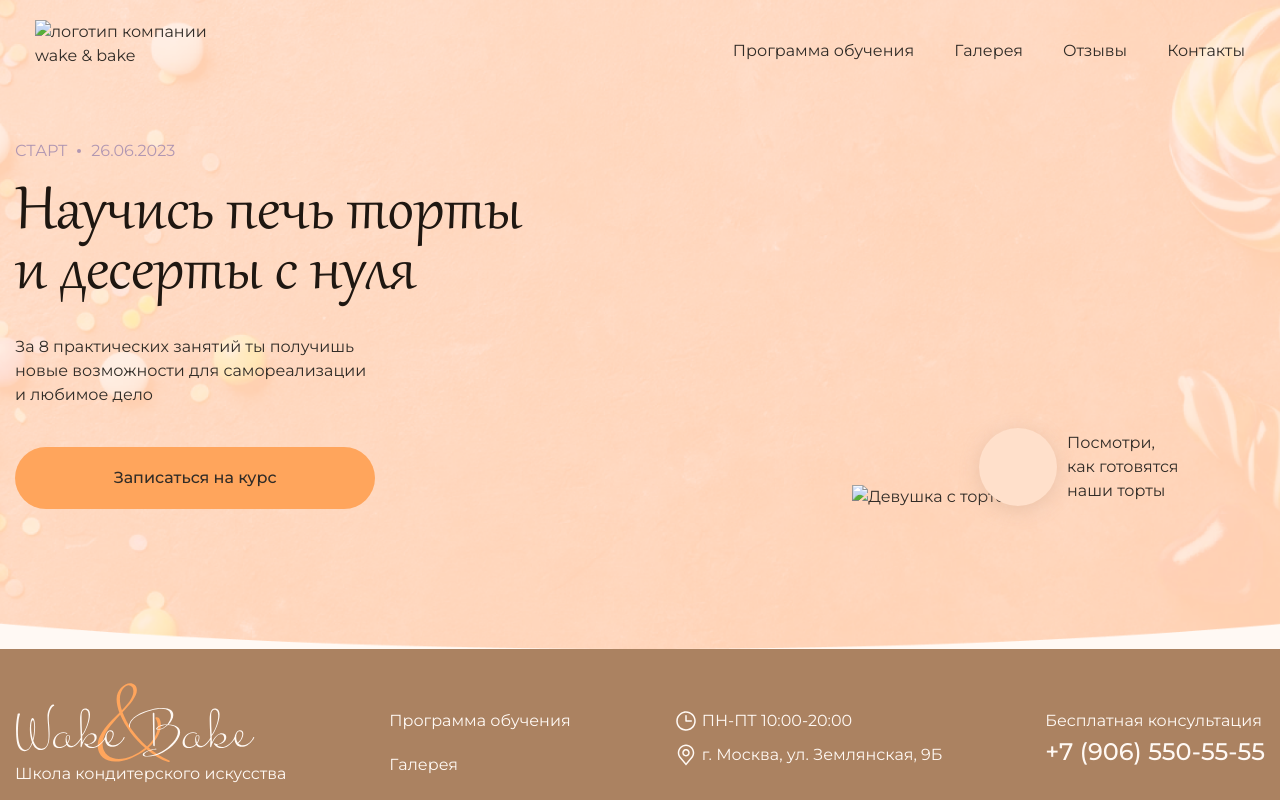
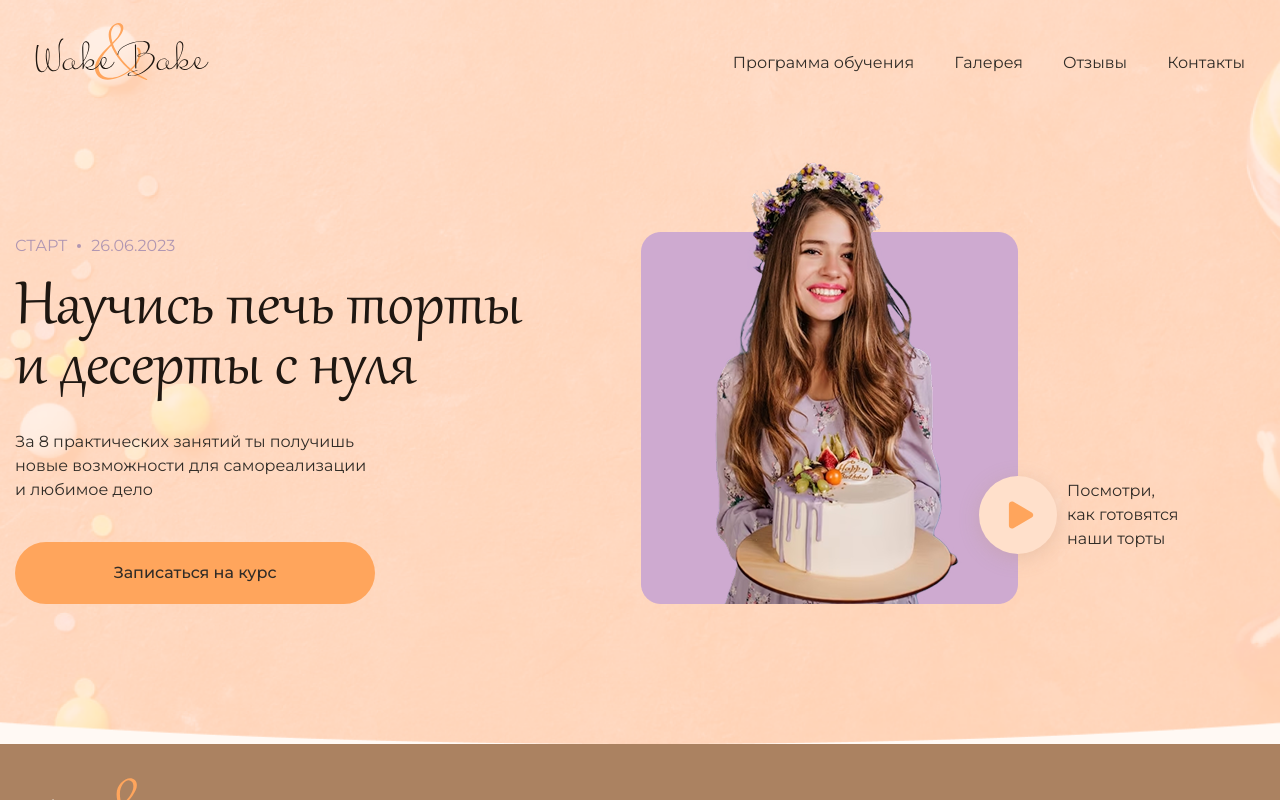
Before and after one commit to check-engine-404/homework, a plain HTML site: page project/index.html in a window 1280 px wide. Drawn offline with Linux system fonts and the light colour scheme; the site is published under a folder, as on GitHub Pages, so addresses that start at the root find nothing.

Commit message:
Update index.html

```diff
--- a/project/index.html
+++ b/project/index.html
@@ -16,7 +16,7 @@
             <div class="header__top-inner">
               <img
                 class="header__logo"
-                src="/img/logo/Color=Color Dark.svg"
+                src="img/logo/Color=Color Dark.svg"
                 alt="логотип компании wake & bake"
               />
               <nav class="nav">
@@ -60,21 +60,21 @@
                     data-fslightbox
                     href="video/cake.mp4"
                   >
-                    <img src="/img/logo/Polygon 1.svg" alt="" />
+                    <img src="img/logo/Polygon 1.svg" alt="" />
                   </a>
                   Посмотри, как готовятся наши торты
                 </div>
                 <a class="hero__button button" href="#">Записаться на курс</a>
               </div>
               <div class="hero__img">
-                <img src="/img/изображение.png" alt="Девушка с тортом" />
+                <img src="img/изображение.png" alt="Девушка с тортом" />
                 <div class="hero__img-control">
                   <a
                     class="hero__img-button"
                     data-fslightbox="video"
                     href="video/cake.mp4"
                   >
-                    <img src="/img/logo/Polygon 1.svg" alt="" />
+                    <img src="img/logo/Polygon 1.svg" alt="" />
                   </a>
                   Посмотри, как готовятся наши торты
                 </div>
```
